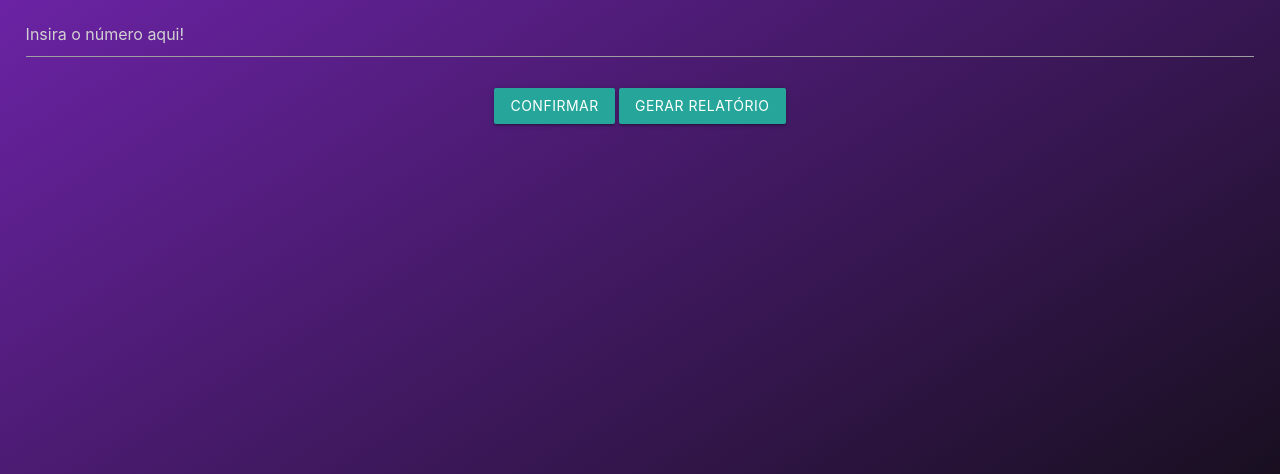
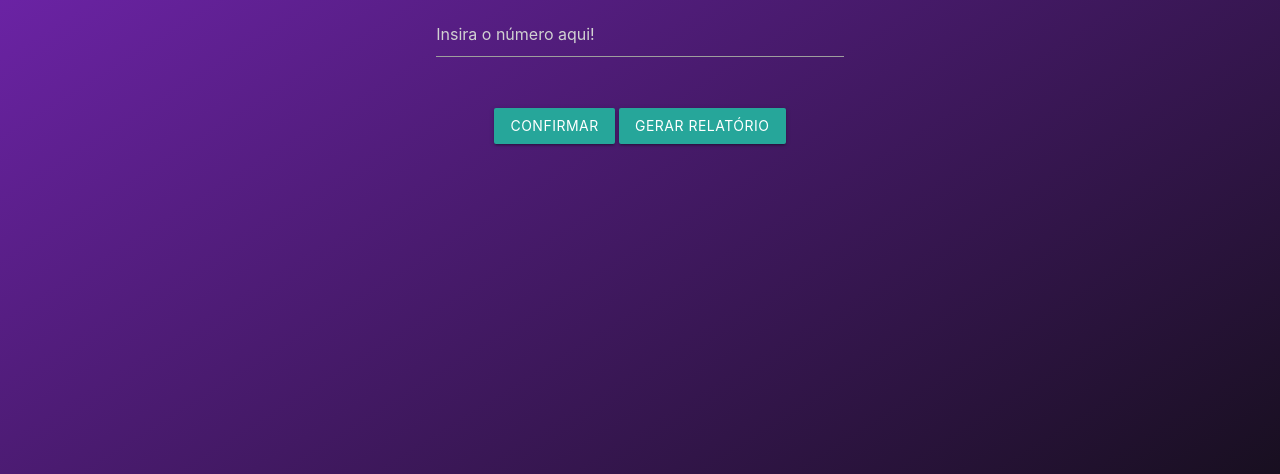
Before and after one commit to DerickHSantos/Pic-Palmeiras, a plain HTML site: page index.html in a window 1280 px wide. Shown: the part 326-800 px from the top of the page. Drawn offline with nearby package versions, Linux system fonts and the light colour scheme.

Commit message:
Update index.html

```diff
--- a/index.html
+++ b/index.html
@@ -26,7 +26,18 @@
     <img src="picpal_logo.png" class="logo">
     <!--Entrada de Dados-->
     <h4><b>Escreva até 100 vezes qualquer número, e  caso não for inteiro, o programa arredondará e os colocará em ordem crescente.</b></h3>
-    <input id="inputNumber" type="number" placeholder="Insira o número aqui!"><br><br>
+
+    <!--Input centralizado-->
+    <div class="container">
+       <div class="row">
+          <div class="col s12 m6 offset-m3">
+              <div class="imput field">
+                 <input id="inputNumber" type="number" class="validate " placeholder="Insira o número aqui!"><br><br>
+              </div>
+          </div>
+       </div>
+    </div>
+
     <button class="waves-effect waves-light btn" onclick="entradaDeDados()">Confirmar</button>
 
     <!--Saída de Dados-->
```
